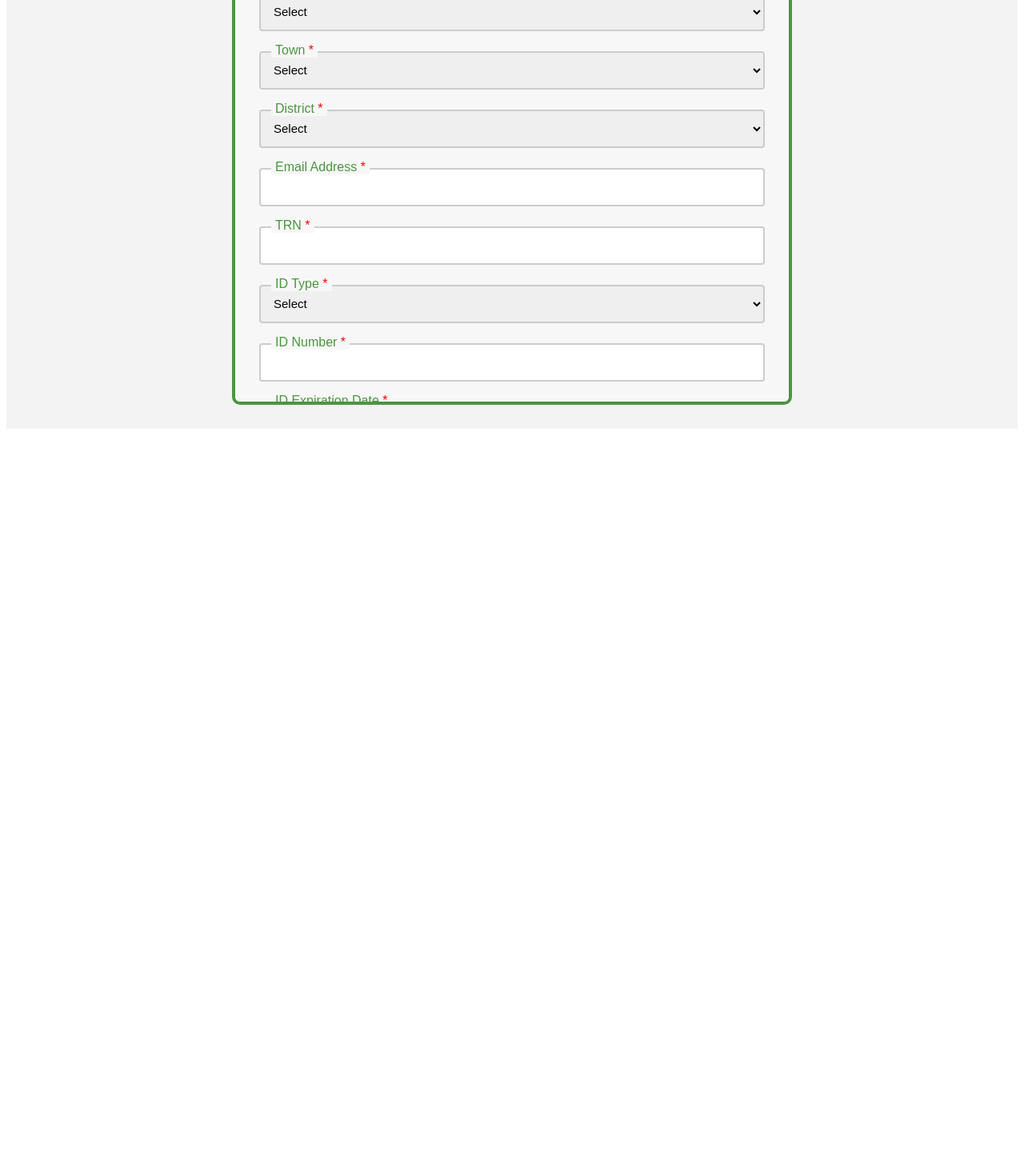
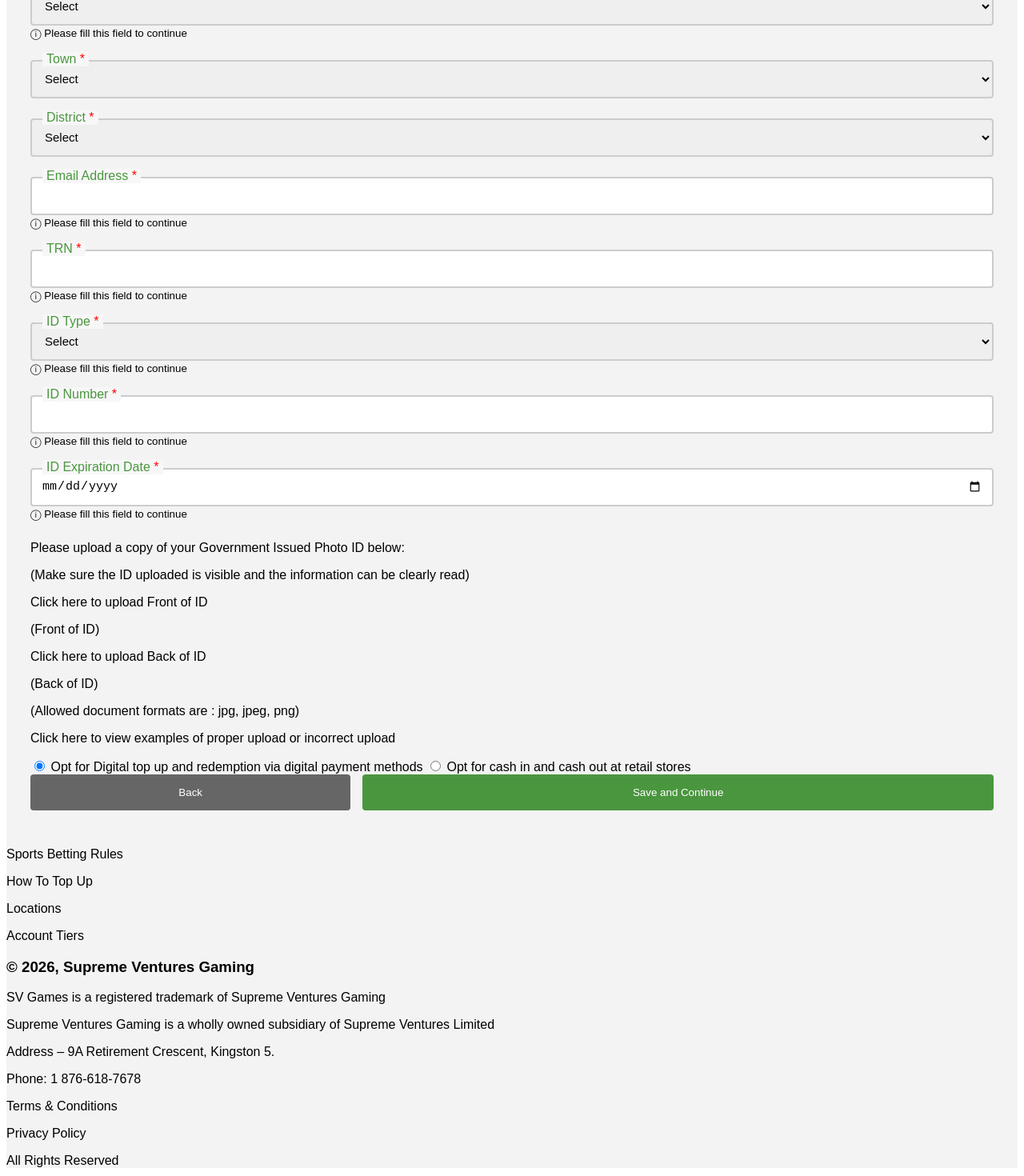
Before and after one commit to mohityadav72065/Gaming-website-using-angular, an Angular app: page /address in a window 1280 px wide. Shown: the part 544-2014 px from the top of the page at 80% size. Before the commit the page ends 1088 px from the top, so only its background shows below. Built offline with nearby package versions, Linux system fonts and the light colour scheme.

Commit message:
added permanent address and identification registration page

```diff
--- a/src/app/pages/address/address.html
+++ b/src/app/pages/address/address.html
@@ -44,7 +44,9 @@
 
   <div class="small-circle"></div>
 
-  <div class="address-content">
+  <div class="small-circle-two"></div>
+
+  <div class="address-container">
 
     <h1>
       Registration
@@ -72,11 +74,13 @@
 
     </div>
 
-    <div class="address-box">
+    <div class="address-card">
 
       <h2>
         Permanent Address and Identification
       </h2>
+
+      <!-- STREET -->
 
       <div class="input-group">
 
@@ -84,9 +88,21 @@
           Street Address <span>*</span>
         </label>
 
-        <input type="text">
+        <input
+        type="text"
+        id="street">
+
+        <small id="streetError">
+          ⓘ Please fill this field to continue
+        </small>
+
+        <p class="note">
+          * Residential only, No PO Box
+        </p>
 
       </div>
+
+      <!-- APARTMENT -->
 
       <div class="input-group">
 
@@ -98,19 +114,33 @@
 
       </div>
 
+      <!-- PARISH -->
+
       <div class="input-group">
 
         <label>
           Parish <span>*</span>
         </label>
 
-        <select>
+        <select id="parish">
 
           <option>Select</option>
 
+          <option>Kingston</option>
+
+          <option>St. Andrew</option>
+
+          <option>Clarendon</option>
+
         </select>
 
+        <small id="parishError">
+          ⓘ Please fill this field to continue
+        </small>
+
       </div>
+
+      <!-- TOWN -->
 
       <div class="input-group">
 
@@ -118,13 +148,19 @@
           Town <span>*</span>
         </label>
 
-        <select>
+        <select id="town">
 
           <option>Select</option>
+
+          <option>Spanish Town</option>
+
+          <option>Portmore</option>
 
         </select>
 
       </div>
+
+      <!-- DISTRICT -->
 
       <div class="input-group">
 
@@ -132,13 +168,19 @@
           District <span>*</span>
         </label>
 
-        <select>
+        <select id="district">
 
           <option>Select</option>
+
+          <option>District 1</option>
+
+          <option>District 2</option>
 
         </select>
 
       </div>
+
+      <!-- EMAIL -->
 
       <div class="input-group">
 
@@ -146,9 +188,17 @@
           Email Address <span>*</span>
         </label>
 
-        <input type="email">
+        <input
+        type="email"
+        id="email">
+
+        <small id="emailError">
+          ⓘ Please fill this field to continue
+        </small>
 
       </div>
+
+      <!-- TRN -->
 
       <div class="input-group">
 
@@ -156,9 +206,17 @@
           TRN <span>*</span>
         </label>
 
-        <input type="text">
+        <input
+        type="text"
+        id="trn">
+
+        <small id="trnError">
+          ⓘ Please fill this field to continue
+        </small>
 
       </div>
+
+      <!-- ID TYPE -->
 
       <div class="input-group">
 
@@ -166,13 +224,25 @@
           ID Type <span>*</span>
         </label>
 
-        <select>
+        <select id="idType">
 
           <option>Select</option>
 
+          <option>Driver's License</option>
+
+          <option>Passport</option>
+
+          <option>National ID</option>
+
         </select>
 
+        <small id="idTypeError">
+          ⓘ Please fill this field to continue
+        </small>
+
       </div>
+
+      <!-- ID NUMBER -->
 
       <div class="input-group">
 
@@ -180,9 +250,17 @@
           ID Number <span>*</span>
         </label>
 
-        <input type="text">
+        <input
+        type="text"
+        id="idNumber">
+
+        <small id="idNumberError">
+          ⓘ Please fill this field to continue
+        </small>
 
       </div>
+
+      <!-- DATE -->
 
       <div class="input-group">
 
@@ -190,32 +268,90 @@
           ID Expiration Date <span>*</span>
         </label>
 
-        <input type="date">
+        <input
+        type="date"
+        id="expiry">
+
+        <small id="expiryError">
+          ⓘ Please fill this field to continue
+        </small>
 
       </div>
 
-      <div class="upload-text">
+      <!-- UPLOAD -->
+
+      <div class="upload-title">
 
         Please upload a copy of your Government Issued
         Photo ID below:
 
       </div>
 
-      <div class="upload-boxes">
+      <p class="upload-subtitle">
 
-        <div class="upload-card">
+        (Make sure the ID uploaded is visible and the information can be clearly read)
 
-          Click here to upload Front of ID
+      </p>
+
+      <div class="upload-row">
+
+        <div class="upload-box">
+
+          <div class="upload-inner">
+            Click here to upload Front of ID
+          </div>
+
+          <p>(Front of ID)</p>
 
         </div>
 
-        <div class="upload-card">
+        <div class="upload-box">
 
-          Click here to upload Back of ID
+          <div class="upload-inner">
+            Click here to upload Back of ID
+          </div>
+
+          <p>(Back of ID)</p>
 
         </div>
 
       </div>
+
+      <p class="format-text">
+
+        (Allowed document formats are : jpg, jpeg, png)
+
+      </p>
+
+      <p class="example-link">
+
+        Click here to view examples of proper upload or incorrect upload
+
+      </p>
+
+      <!-- RADIO -->
+
+      <div class="radio-group">
+
+        <label>
+
+          <input type="radio" checked>
+
+          Opt for Digital top up and redemption via digital payment methods
+
+        </label>
+
+        <label>
+
+          <input type="radio">
+
+          Opt for cash in and cash out at retail stores
+
+        </label>
+
+      </div>
+
+      <!-- BUTTON -->
 
       <div class="btn-row">
 
@@ -242,3 +378,55 @@
   </div>
 
 </section>
+
+<footer class="footer">
+
+  <div class="footer-left">
+
+    <p>Sports Betting Rules</p>
+
+    <p>How To Top Up</p>
+
+    <p>Locations</p>
+
+    <p>Account Tiers</p>
+
+  </div>
+
+  <div class="footer-center">
+
+    <h3>
+      © 2026, Supreme Ventures Gaming
+    </h3>
+
+    <p>
+      SV Games is a registered trademark
+      of Supreme Ventures Gaming
+    </p>
+
+    <p>
+      Supreme Ventures Gaming is a wholly owned subsidiary
+      of Supreme Ventures Limited
+    </p>
+
+    <p>
+      Address – 9A Retirement Crescent, Kingston 5.
+    </p>
+
+    <p>
+      Phone: 1 876-618-7678
+    </p>
+
+  </div>
+
+  <div class="footer-right">
+
+    <p>Terms & Conditions</p>
+
+    <p>Privacy Policy</p>
+
+    <p>All Rights Reserved</p>
+
+  </div>
+
+</footer>
```
